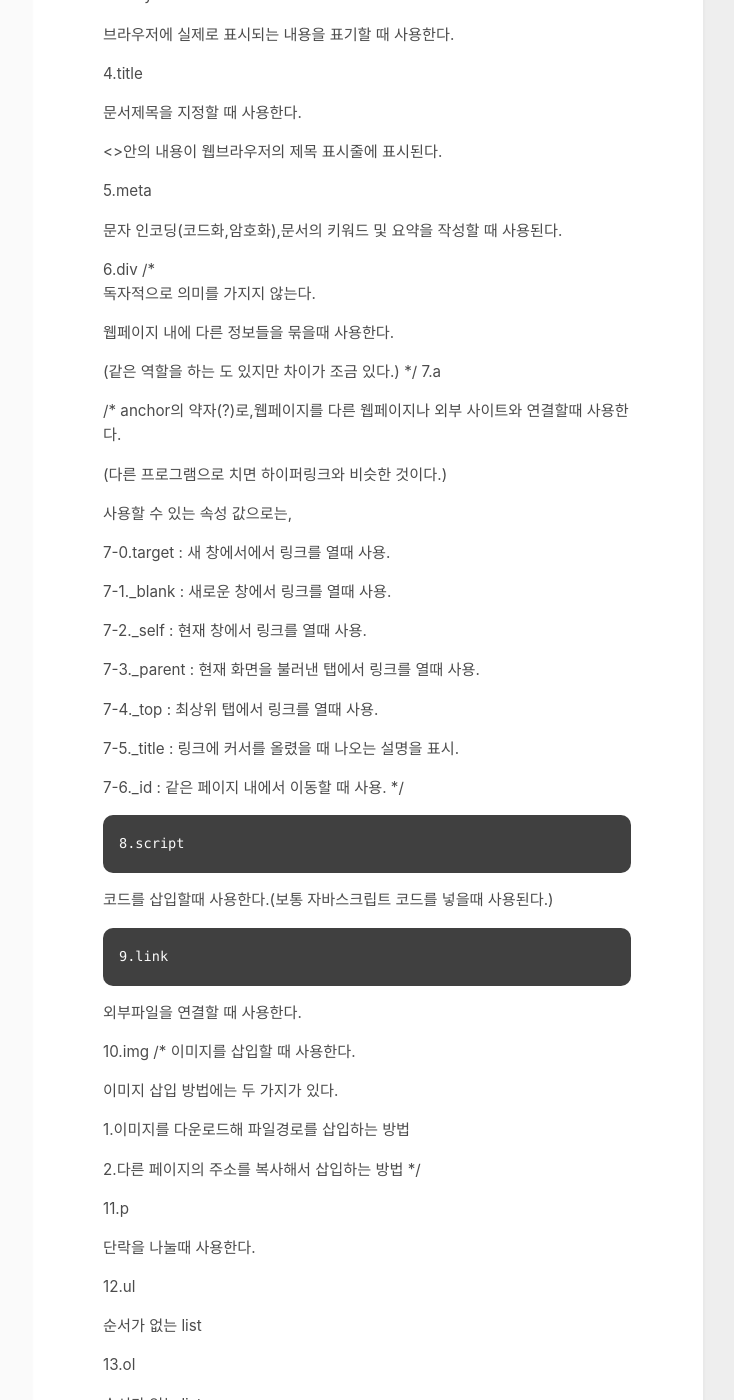
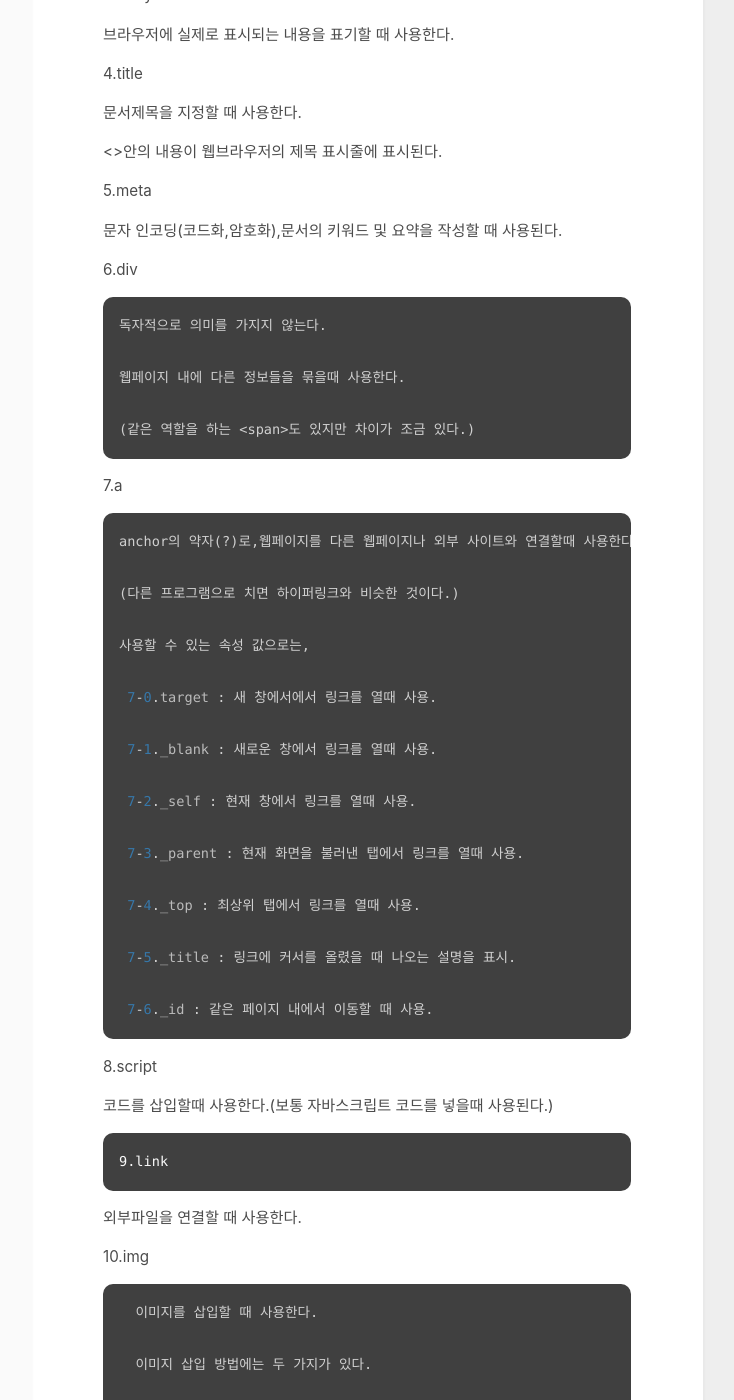
Before and after one commit to pamoo1/bloag, a Jekyll site: the page built from _posts/2021-06-19-java html tag별 정리.md, in a window 1280 px wide and 1400 px high, scrolled down 616 px. Shown: the whole window, without its empty margins (417-1151 px from the left). Built offline with Jekyll 4.4.1, drawn with Linux system fonts in a browser that asks for light colours; some of the changed text lies outside the part shown.

Commit message:
Update 2021-06-19-java html tag별 정리.md

````diff
--- a/_posts/2021-06-19-java html tag별 정리.md
+++ b/_posts/2021-06-19-java html tag별 정리.md
@@ -33,16 +33,17 @@ java html tag 정리
 문자 인코딩(코드화,암호화),문서의 키워드 및 요약을 작성할 때 사용된다.
 
    6.div
- /*
+
+```java
 독자적으로 의미를 가지지 않는다.
 
 웹페이지 내에 다른 정보들을 묶을때 사용한다.
 
 (같은 역할을 하는 <span>도 있지만 차이가 조금 있다.)
-*/
+```
    7.a
 
-  /*
+ ```java
 anchor의 약자(?)로,웹페이지를 다른 웹페이지나 외부 사이트와 연결할때 사용한다.
 
 (다른 프로그램으로 치면 하이퍼링크와 비슷한 것이다.)
@@ -62,9 +63,9 @@ anchor의 약자(?)로,웹페이지를 다른 웹페이지나 외부 사이트
  7-5._title : 링크에 커서를 올렸을 때 나오는 설명을 표시.
 
  7-6._id : 같은 페이지 내에서 이동할 때 사용.
-  */
+  ```
 
-    8.script
+  8.script
 
   코드를 삽입할때 사용한다.(보통 자바스크립트 코드를 넣을때 사용된다.)
 
@@ -73,7 +74,7 @@ anchor의 약자(?)로,웹페이지를 다른 웹페이지나 외부 사이트
   외부파일을 연결할 때 사용한다.
 
    10.img
-  /*
+  ```java
   이미지를 삽입할 때 사용한다.
 
   이미지 삽입 방법에는 두 가지가 있다.
@@ -81,7 +82,7 @@ anchor의 약자(?)로,웹페이지를 다른 웹페이지나 외부 사이트
   1.이미지를 다운로드해 파일경로를 삽입하는 방법
 
   2.다른 페이지의 주소를 복사해서 삽입하는 방법
-  */
+  ```
 
   11.p
 
````
